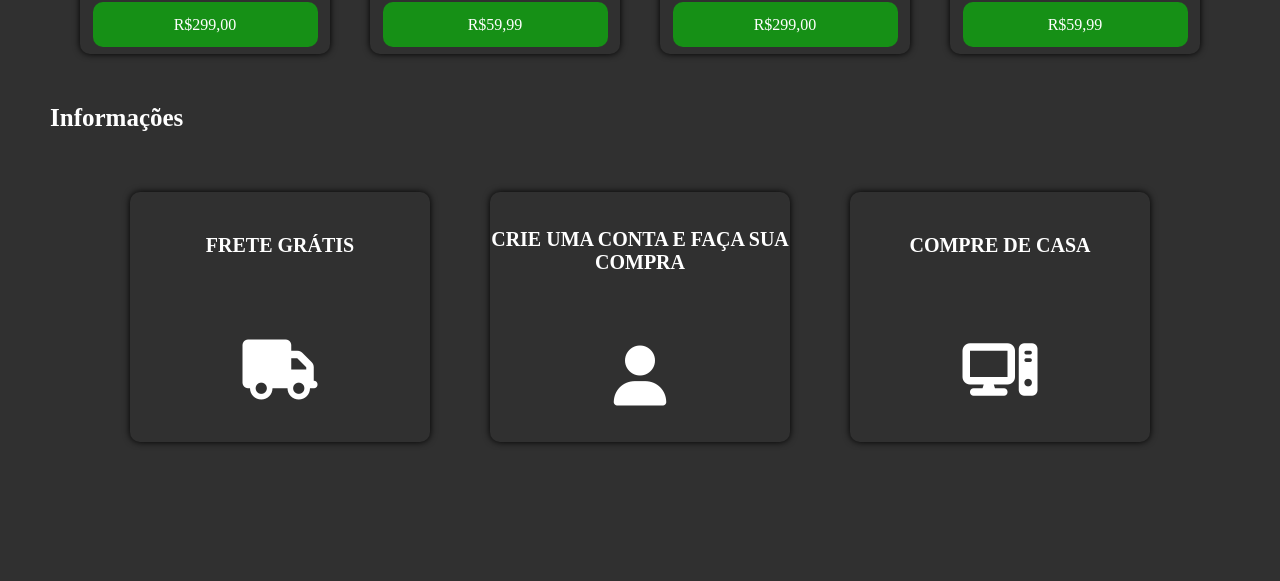
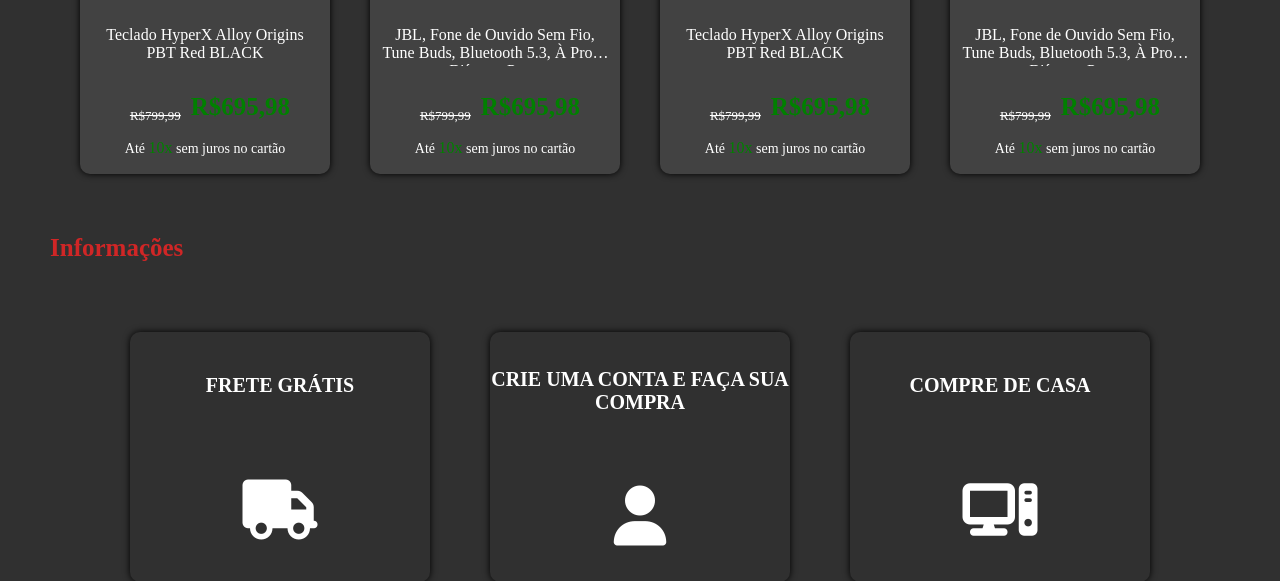
Before and after one commit to manawarah/TechWaresJP, a PHP site: page / in a window 1280 px wide. Shown: the part 865-1446 px from the top of the page. Before the commit the page ends 1309 px from the top, so only its background shows below. Run offline with PHP 8.4, Linux system fonts and the light colour scheme; some web fonts are replaced.

Commit message:
Add files via upload

```diff
--- a/E-commerce/index.php
+++ b/E-commerce/index.php
@@ -63,62 +63,78 @@
 <main>
     <!-- Caixas de promoção -->
     <section id="promo">
-        <h1 class="title-page">Promoções</h1>
+        <h1 class="title-page"> Novidades. <span style="color: white; font-size: 25px;">Veja nossas promoções</span></h1>
             <div class="box-promo">
                 <img src="./assets/photos/products/monitor_1.png" alt="" class="img-promo">
                 <a href='#' class="desc-promo" title="Samsung T350 - Monitor Gamer, 24, FHD, 75Hz, HDMI, VGA, Freesync, Preto">
                     Samsung T350 - Monitor Gamer, 24", FHD, 75Hz, HDMI, VGA, Freesync, Preto>
                 </a>
-                <button class="btn-promo">R$695,98</button>
+                <del class="price">R$799,99</del>
+                <h1 class="dPrice">R$695,98</h1>
+                <span class="divideCartao">Até <span style="color: green;">10x</span> sem juros no cartão</span>
             </div>
             <div class="box-promo">
                 <img src="./assets/photos/products/monitor_2.png" alt="" class="img-promo">
                 <a href='#' class="desc-promo" title="Monitor para PC Full HD UltraWide LG LED IPS 29” - 29WK600, multi-color">
                     Monitor para PC Full HD UltraWide LG LED IPS 29” - 29WK600, multi-color
                 </a>
-                <button class="btn-promo">R$700,00</button>
+                <del class="price">R$799,99</del>
+                <h1 class="dPrice">R$695,98</h1>
+                <span class="divideCartao">Até <span style="color: green;">10x</span> sem juros no cartão</span>
             </div>
             <div class="box-promo">
                 <img src="./assets/photos/products/cpu_1.png" alt="" class="img-promo">
                 <a href='#' class="desc-promo" title="PC Gamer ITX Arena, Ryzen 5 5600G, Radeon™ Graphics Vega 7, 16GB Ram, SSD 480GB, Gabinete RGB">
                     PC Gamer ITX Arena, Ryzen 5 5600G, Radeon™ Graphics Vega 7, 16GB Ram, SSD 480GB, Gabinete RGB
                 </a>
-                <button class="btn-promo">R$2.399,00</button>
+                <del class="price">R$799,99</del>
+                <h1 class="dPrice">R$695,98</h1>
+                <span class="divideCartao">Até <span style="color: green;">10x</span> sem juros no cartão</span>
             </div>
             <div class="box-promo">
                 <img src="./assets/photos/products/mouse_1.png" alt="" class="img-promo">
                 <a href='#' class="desc-promo" title="Mouse Gamer Sem Fio Logitech G703 LIGHTSPEED com RGB LIGHTSYNC, 6 Botões Programáveis, Sensor HERO 25K e Bateria Recarregável - Compatível com POWERPLAY">
                     Mouse Gamer Sem Fio Logitech G703 LIGHTSPEED com RGB LIGHTSYNC, 6 Botões Programáveis, Sensor HERO 25K e Bateria Recarregável - Compatível com POWERPLAY
                 </a>
-                <button class="btn-promo">R$150,00</button>
+                <del class="price">R$799,99</del>
+                <h1 class="dPrice">R$695,98</h1>
+                <span class="divideCartao">Até <span style="color: green;">10x</span> sem juros no cartão</span>
             </div>
             <div class="box-promo">
                 <img src="./assets/photos/products/teclado_1.png" alt="" class="img-promo">
                 <a href='#' class="desc-promo" title="Teclado HyperX Alloy Origins PBT Red BLACK">
                     Teclado HyperX Alloy Origins PBT Red BLACK
                 </a>
-                <button class="btn-promo">R$299,00</button>
+                <del class="price">R$799,99</del>
+                <h1 class="dPrice">R$695,98</h1>
+                <span class="divideCartao">Até <span style="color: green;">10x</span> sem juros no cartão</span>
             </div>
             <div class="box-promo">
                 <img src="./assets/photos/products/fone_1.png" alt="" class="img-promo">
                 <a href='#' class="desc-promo" title="JBL, Fone de Ouvido Sem Fio, Tune Buds, Bluetooth 5.3, À Prova D'água - Preto">
                     JBL, Fone de Ouvido Sem Fio, Tune Buds, Bluetooth 5.3, À Prova D'água - Preto
                 </a>
-                <button class="btn-promo">R$59,99</button>
+                <del class="price">R$799,99</del>
+                <h1 class="dPrice">R$695,98</h1>
+                <span class="divideCartao">Até <span style="color: green;">10x</span> sem juros no cartão</span>
             </div>
             <div class="box-promo">
                 <img src="./assets/photos/products/cpu_2.png" alt="" class="img-promo">
                 <a href='#' class="desc-promo" title="Teclado HyperX Alloy Origins PBT Red BLACK">
                     Teclado HyperX Alloy Origins PBT Red BLACK
                 </a>
-                <button class="btn-promo">R$299,00</button>
+                <del class="price">R$799,99</del>
+                <h1 class="dPrice">R$695,98</h1>
+                <span class="divideCartao">Até <span style="color: green;">10x</span> sem juros no cartão</span>
             </div>
             <div class="box-promo">
                 <img src="./assets/photos/products/teclado_2.png" alt="" class="img-promo">
                 <a href='#' class="desc-promo" title="JBL, Fone de Ouvido Sem Fio, Tune Buds, Bluetooth 5.3, À Prova D'água - Preto">
                     JBL, Fone de Ouvido Sem Fio, Tune Buds, Bluetooth 5.3, À Prova D'água - Preto
                 </a>
-                <button class="btn-promo">R$59,99</button>
+                <del class="price">R$799,99</del>
+                <h1 class="dPrice">R$695,98</h1>
+                <span class="divideCartao">Até <span style="color: green;">10x</span> sem juros no cartão</span>
             </div>
         </div>
     </section>
--- a/E-commerce/styles/defaults.css
+++ b/E-commerce/styles/defaults.css
@@ -83,27 +121,28 @@
 .desc-promo:hover{
     text-decoration: underline;
 }
-.btn-promo{
-    margin-bottom: 1%;
-    width: 90%;
-    height: 15%;
-    border-radius: 10px;
-    background-color: rgb(22, 144, 22);
-    cursor: pointer;
+.price{
+    margin: auto 10px;
+    font-size: 13px;
     color: white;
 }
-.btn-promo:hover{
+.dPrice{
 
-    transition: .4s;
-    box-shadow: 0px 0px 7px rgb(22, 144, 22);
+    font-size: 25px;
+    color: green;
+}
+.divideCartao{
+
+    font-size: 14px;
+    color: white;
 }
 .title-page{
 
     width: 100%;
     padding-left: 50px;
+    color: rgb(208, 38, 38);
     font-size: 25px;
-    color: white;
-    margin: 30px auto;
+    margin: 40px auto;
 }
 .placeholder-center::placeholder{
 
```
Also changed, not shown: other parts of E-commerce/styles/defaults.css (+41 -3 lines), E-commerce/login/login.css (+8 -20 lines), E-commerce/login/login.php (+19 -11 lines), E-commerce/styles.css (+0 -37 lines).
